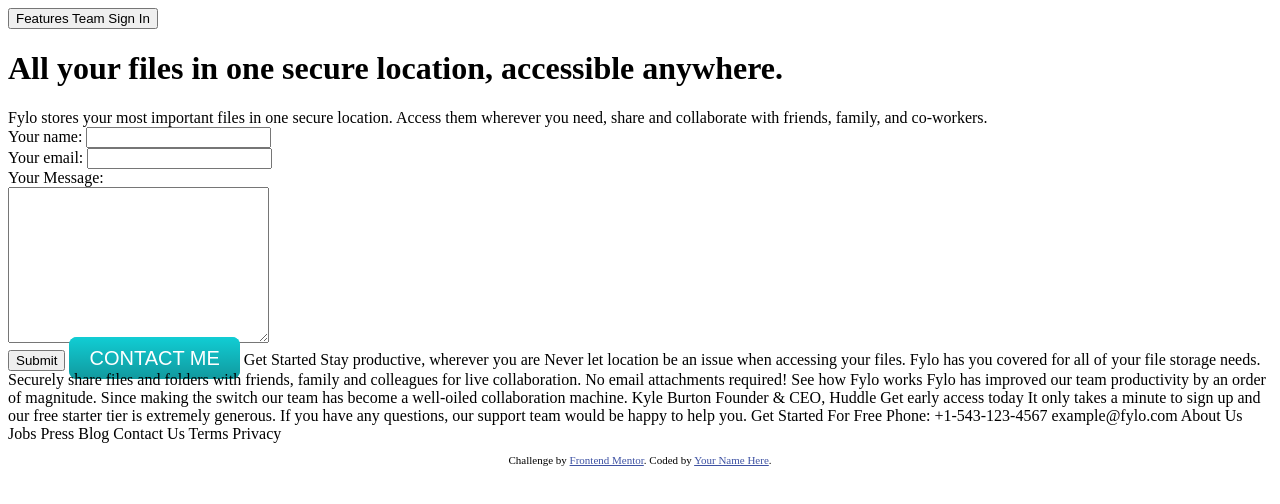
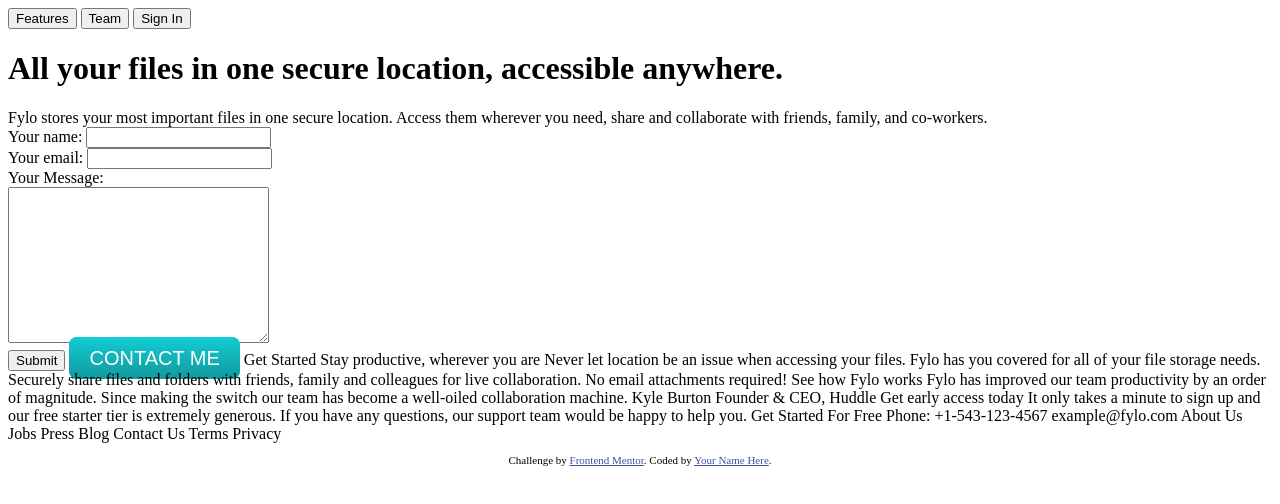
Before and after one commit to biodun-blaze/PROJECT-5, a plain HTML site: page index.html in a window 1280 px wide. Drawn offline with Linux system fonts and the light colour scheme.

Commit message:
Created Buttons for Features, Team and Sign In

```diff
--- a/index.html
+++ b/index.html
@@ -16,9 +16,9 @@
 </head>
 <body>
 
-  <button> Features
-  Team
-  Sign In </button>
+  <button> Features</button>
+      <button>Team</button>
+     <button>Sign In</button>
 
   <h1> All your files in one secure location, accessible anywhere.</h1>
 
```
